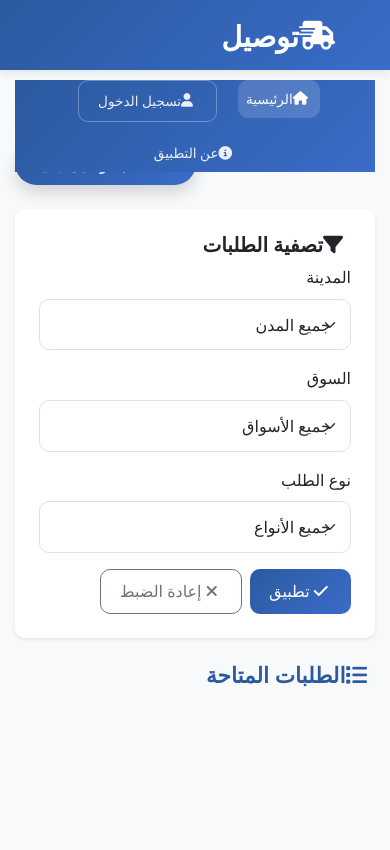
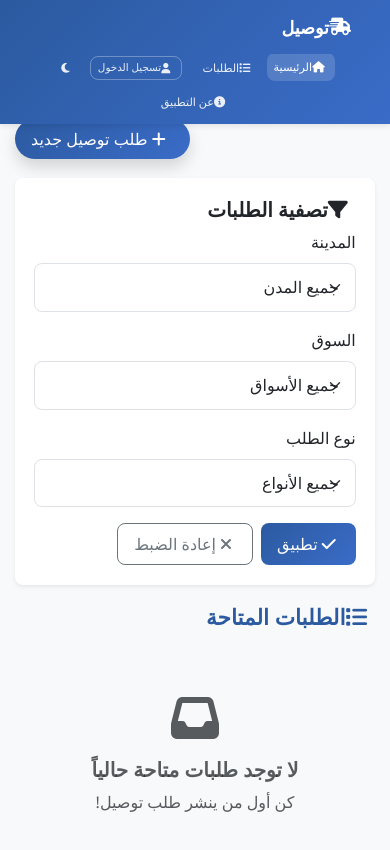
Before and after one commit to XENON31/delivery, a plain HTML site: page index.html in a window 390 px wide. Drawn offline with nearby package versions, Linux system fonts and the light colour scheme.

Commit message:
Add files via upload

```diff
--- a/index.html
+++ b/index.html
@@ -16,7 +16,7 @@
                 <i class="fas fa-shipping-fast me-2"></i>توصيل
             </a>
 
-            <!-- أزرار التنقل الجديدة -->
+            <!-- أزرار التنقل -->
             <div class="nav-buttons-container">
                 <ul class="navbar-nav ms-auto align-items-center">
                     <li class="nav-item">
@@ -24,11 +24,11 @@
                             <i class="fas fa-home me-1"></i>الرئيسية
                         </a>
                     </li>
-                    <!--<li class="nav-item">
+                    <li class="nav-item">
                         <a class="nav-link" href="#" id="orders-btn">
                             <i class="fas fa-list me-1"></i> الطلبات
                         </a>
-                    </li>-->
+                    </li>
 
                     <li class="nav-item" id="login-nav-item">
                         <a class="nav-link btn btn-outline-light btn-sm mx-2" href="#" id="login-btn-nav">
@@ -43,11 +43,12 @@
                             </span>
                         </div>
                     </li>
-                    <!-- <li class="nav-item">
+
+                    <li class="nav-item">
                         <a class="nav-link" href="#" id="theme-toggle">
                             <i class="fas fa-moon"></i>
                         </a>
-                    </li>-->
+                    </li>
                     <li class="nav-item">
                         <a class="nav-link" href="#" data-page="about">
                             <i class="fas fa-info-circle me-1"></i>عن التطبيق
--- a/style.css
+++ b/style.css
@@ -9,8 +9,8 @@
     --dark-text: #212529;
     --card-shadow: 0 2px 8px rgba(0, 0, 0, 0.1);
     --transition: all 0.3s ease;
-    --header-height: 70px;
-    --border-radius: 10px;
+    --header-height: 60px;
+    --border-radius: 8px;
 }
 
 [data-theme="dark"] {
@@ -33,14 +33,18 @@ body {
 /* تحسين شريط التنقل */
 .navbar {
     height: var(--header-height);
-    box-shadow: 0 2px 10px rgba(0, 0, 0, 0.1);
-    padding: 0.5rem 0;
+    box-shadow: 0 2px 6px rgba(0, 0, 0, 0.1);
+    padding: 0.3rem 0;
     background: linear-gradient(135deg, var(--primary-color), var(--secondary-color)) !important;
 }
 
+[data-theme="dark"] .navbar {
+    background: linear-gradient(135deg, #1a365d, #2a4365) !important;
+}
+
 .navbar-brand {
-    font-size: 1.8rem;
-    margin-right: 2rem;
+    font-size: 1.5rem;
+    margin-right: 1.5rem;
     display: flex;
     align-items: center;
 }
@@ -48,45 +52,55 @@ body {
 .nav-buttons-container {
     display: flex;
     align-items: center;
-    background: linear-gradient(135deg, var(--primary-color), var(--secondary-color)) !important;
+    flex-wrap: nowrap;
+    overflow-x: auto;
+    -ms-overflow-style: none;
+    scrollbar-width: none;
+}
 
+.nav-buttons-container::-webkit-scrollbar {
+    display: none;
 }
 
 .navbar-nav {
     display: flex;
     flex-direction: row;
     align-items: center;
-    gap: 0.8rem;
+    gap: 0.5rem;
     margin: 0;
     padding: 0;
+    flex-wrap: nowrap;
+    white-space: nowrap;
 }
 
 .navbar-nav .nav-link {
-    padding: 0.7rem 1.2rem;
+    padding: 0.5rem 0.8rem;
     border-radius: var(--border-radius);
     transition: var(--transition);
     color: rgba(255, 255, 255, 0.9) !important;
     font-weight: 500;
     display: flex;
     align-items: center;
+    font-size: 0.9rem;
 }
 
 .navbar-nav .nav-link:hover,
 .navbar-nav .nav-link.active {
     background-color: rgba(255, 255, 255, 0.15);
     color: white !important;
-    transform: translateY(-2px);
+    transform: translateY(-1px);
 }
 
 .navbar-nav .nav-link.btn {
-    padding: 0.6rem 1.2rem;
+    padding: 0.4rem 0.7rem;
     background-color: transparent;
     border: 1px solid rgba(255, 255, 255, 0.3);
+    font-size: 0.85rem;
 }
 
 .navbar-nav .nav-link.btn:hover {
     background-color: rgba(255, 255, 255, 0.1);
-    transform: translateY(-2px);
+    transform: translateY(-1px);
 }
 
 /* تحسين البطاقات */
@@ -107,15 +121,15 @@ body {
 }
 
 .post-card:hover {
-    transform: translateY(-5px);
-    box-shadow: 0 10px 25px rgba(0, 0, 0, 0.15);
+    transform: translateY(-3px);
+    box-shadow: 0 8px 20px rgba(0, 0, 0, 0.12);
 }
 
 .post-header {
     display: flex;
     justify-content: space-between;
     align-items: center;
-    padding: 1.2rem 1.2rem 0.8rem;
+    padding: 1rem 1rem 0.7rem;
     margin-bottom: 0.5rem;
     border-bottom: 1px solid rgba(0,0,0,0.1);
 }
@@ -141,16 +155,16 @@ body {
 .post-details {
     display: flex;
     flex-wrap: wrap;
-    gap: 0.6rem;
-    margin: 1rem 1.2rem;
-    padding-bottom: 1rem;
+    gap: 0.5rem;
+    margin: 0.8rem 1rem;
+    padding-bottom: 0.8rem;
 }
 
 .post-detail {
     background-color: rgba(44, 90, 160, 0.1);
-    padding: 0.4rem 0.9rem;
-    border-radius: 20px;
-    font-size: 0.85rem;
+    padding: 0.3rem 0.7rem;
+    border-radius: 18px;
+    font-size: 0.8rem;
     color: var(--primary-color);
     display: flex;
     align-items: center;
@@ -161,16 +175,16 @@ body {
 }
 
 .post-content {
-    margin: 0 1.2rem;
+    margin: 0 1rem;
     line-height: 1.6;
-    padding-bottom: 1rem;
+    padding-bottom: 0.8rem;
 }
 
 .post-actions {
     display: flex;
-    gap: 0.6rem;
+    gap: 0.5rem;
     flex-wrap: wrap;
-    padding: 0 1.2rem 1.2rem;
+    padding: 0 1rem 1rem;
 }
 
 /* تحسين الأزرار */
@@ -178,7 +192,7 @@ body {
     border-radius: var(--border-radius);
     transition: var(--transition);
     font-weight: 500;
-    padding: 0.6rem 1.2rem;
+    padding: 0.5rem 1rem;
 }
 
 .btn-primary {
@@ -189,13 +203,13 @@ body {
 .btn-primary:hover {
     background: linear-gradient(135deg, var(--secondary-color), var(--primary-color));
     transform: translateY(-2px);
-    box-shadow: 0 5px 15px rgba(44, 90, 160, 0.3);
+    box-shadow: 0 4px 12px rgba(44, 90, 160, 0.3);
 }
 
 /* تحسين النماذج */
 .form-control, .form-select {
     border-radius: var(--border-radius);
-    padding: 0.8rem 1.2rem;
+    padding: 0.7rem 1rem;
     transition: var(--transition);
     border: 1px solid #dee2e6;
 }
@@ -232,15 +246,75 @@ body {
 }
 
 .card-body {
-    padding: 1.5rem;
+    padding: 1.2rem;
 }
 
 /* تصميم متجاوب إضافي */
+@media (max-width: 1200px) {
+    .navbar-nav .nav-link {
+        padding: 0.4rem 0.6rem;
+        font-size: 0.85rem;
+    }
+
+    .navbar-nav .nav-link.btn {
+        padding: 0.35rem 0.6rem;
+        font-size: 0.8rem;
+    }
+}
+
 @media (max-width: 992px) {
     .nav-buttons-container {
         width: 100%;
-        justify-content: center;
-        margin-top: 1rem;
+        justify-content: flex-end;
+        margin-top: 0.5rem;
+    }
+
+    .navbar-nav {
+        gap: 0.4rem;
+    }
+
+    .navbar-nav .nav-link {
+        padding: 0.4rem 0.5rem;
+        font-size: 0.8rem;
+    }
+
+    .navbar-nav .nav-link.btn {
+        padding: 0.3rem 0.5rem;
+        font-size: 0.75rem;
+    }
+}
+
+@media (max-width: 768px) {
+    .navbar-nav .nav-link {
+        padding: 0.35rem 0.4rem;
+        font-size: 0.75rem;
+    }
+
+    .navbar-nav .nav-link.btn {
+        padding: 0.25rem 0.4rem;
+        font-size: 0.7rem;
+    }
+
+    .navbar-brand {
+        font-size: 1.3rem;
+        margin-right: 1rem;
+    }
+
+    .post-card {
+        margin-bottom: 1rem;
+    }
+
+    .post-details {
+        flex-direction: column;
+        gap: 0.4rem;
+    }
+}
+
+@media (max-width: 576px) {
+    .navbar {
+        height: auto;
+        min-height: var(--header-height);
+        padding: 0.5rem 0;
     }
 
     .navbar-nav {
@@ -249,24 +323,17 @@ body {
     }
 
     .navbar-nav .nav-link {
-        padding: 0.6rem;
-        font-size: 0.9rem;
-    }
-}
-
-@media (max-width: 768px) {
-    .navbar-nav .nav-link {
-        padding: 0.5rem;
-        font-size: 0.85rem;
+        padding: 0.3rem 0.4rem;
+        font-size: 0.7rem;
     }
 
-    .post-card {
-        margin-bottom: 1rem;
+    .navbar-nav .nav-link.btn {
+        padding: 0.2rem 0.4rem;
+        font-size: 0.65rem;
     }
 
-    .post-details {
-        flex-direction: column;
-        gap: 0.5rem;
+    .navbar-brand {
+        font-size: 1.1rem;
     }
 }
 
@@ -298,12 +365,13 @@ body {
     position: fixed;
     top: 20px;
     right: 20px;
-    padding: 15px 20px;
+    padding: 12px 16px;
     border-radius: var(--border-radius);
     color: white;
     z-index: 1100;
     box-shadow: 0 4px 12px rgba(0, 0, 0, 0.15);
     animation: slideIn 0.3s ease;
+    font-size: 0.9rem;
 }
 
 /* تحسينات للوضع الليلي */
@@ -399,19 +467,19 @@ html {
 }
 
 .mt-5 {
-    margin-top: 3rem !important;
+    margin-top: 2.5rem !important;
 }
 
 .pt-4 {
-    padding-top: 1.5rem !important;
+    padding-top: 1.2rem !important;
 }
 
 .mb-4 {
-    margin-bottom: 1.5rem !important;
+    margin-bottom: 1.2rem !important;
 }
 
 .g-4 {
-    gap: 1.5rem !important;
+    gap: 1.2rem !important;
 }
 
 /* تحسينات النصوص */
```
